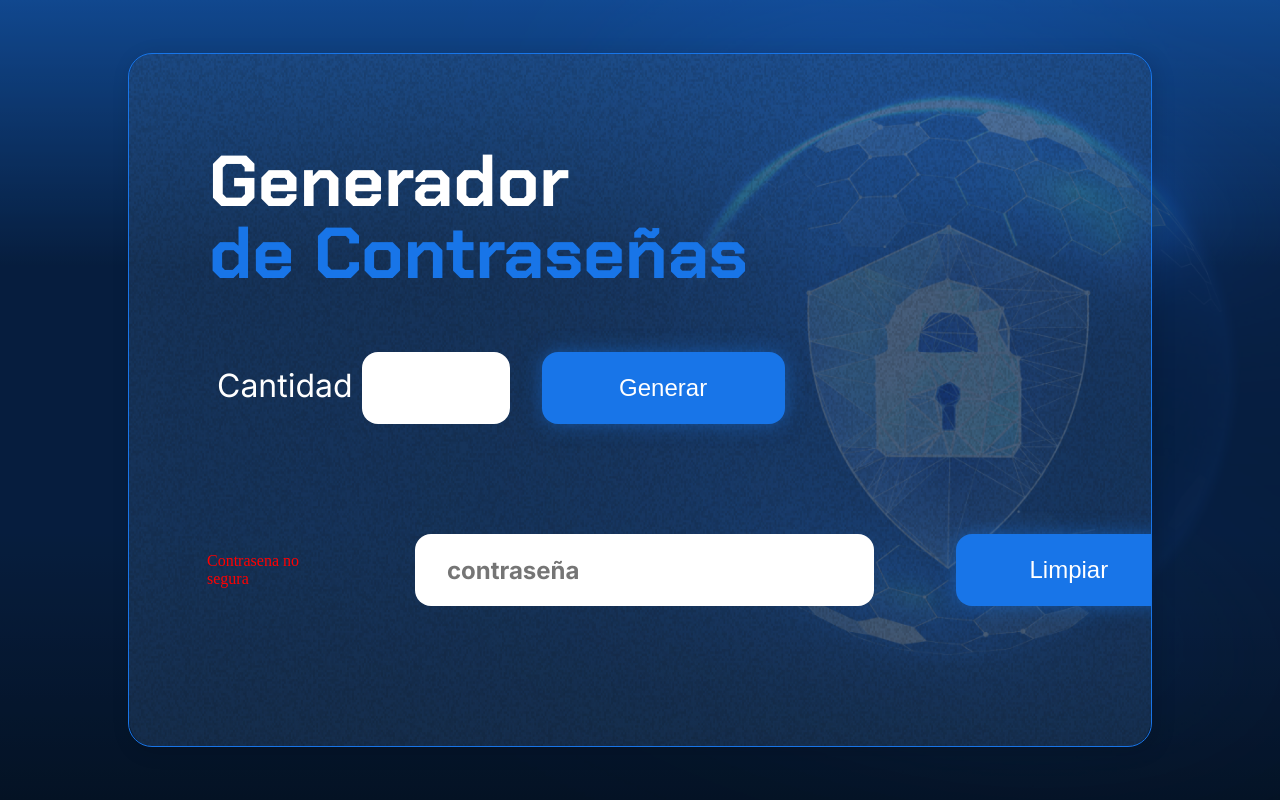
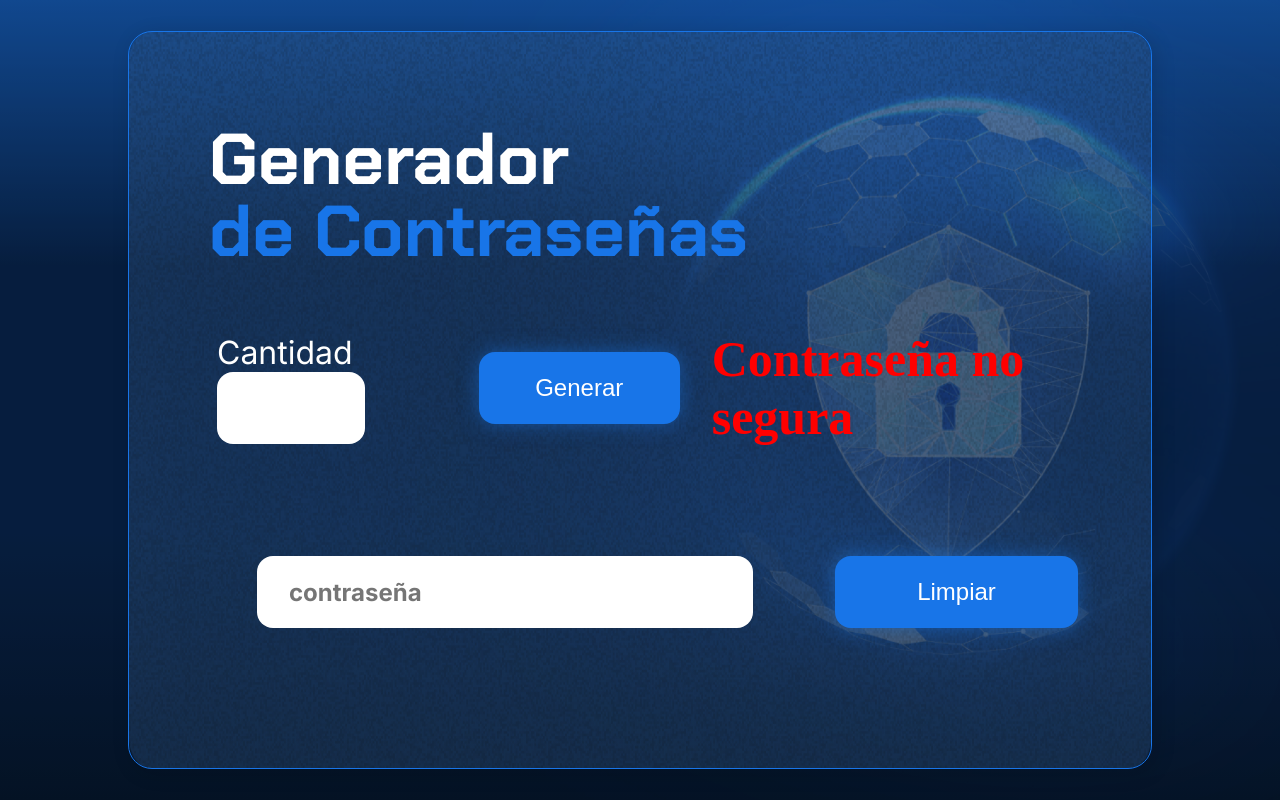
Before and after one commit to Raidrex101/generador-de-contrase-as, a plain HTML site: page index.html in a window 1280 px wide. Both pictures are taken after a click on the button "Generar". Drawn offline with Linux system fonts and the light colour scheme.

Commit message:
pequeños ajustes de mensaje de la contraseña

```diff
--- a/index.html
+++ b/index.html
@@ -1,15 +1,18 @@
 <!DOCTYPE html>
 <html lang="en">
+
 <head>
     <meta charset="UTF-8">
     <meta http-equiv="X-UA-Compatible" content="IE=edge">
     <meta name="viewport" content="width=device-width, initial-scale=1.0">
     <link rel="preconnect" href="https://fonts.googleapis.com">
     <link rel="preconnect" href="https://fonts.gstatic.com" crossorigin>
-    <link href="https://fonts.googleapis.com/css2?family=Chakra+Petch:wght@700&family=Inter:wght@400;700&display=swap" rel="stylesheet">
+    <link href="https://fonts.googleapis.com/css2?family=Chakra+Petch:wght@700&family=Inter:wght@400;700&display=swap"
+        rel="stylesheet">
     <title>Generador de contraseñas</title>
     <link rel="stylesheet" href="./assets/style.css">
 </head>
+
 <body>
 
     <main class="container">
@@ -19,12 +22,14 @@
                     <h1>Generador<span class="container__texto-azul"> de Contraseñas</span></h1>
                     <div class="container__campo">
                         <label class="texto__parrafo">Cantidad
-                            <input class="container__input" type="number" id="cantidad" >
+                            <input class="container__input" type="number" id="cantidad">
                         </label>
-                        <button class="boton" id="generar" onclick="generar()" >Generar</button>
+                        <button class="boton" id="generar" onclick="generar()">Generar</button>
+                        <div class="container_texto">
+                            <h2 id="mensaje"></h2>
+                        </div>
                     </div>
                     <div class="container__campo">
-                        <span id="mensaje"></span>
                         <input class="container__contrasena" type="text" id="contrasena" placeholder="contraseña">
                         <button class="boton" id="limpiar" onclick="limpiar()">Limpiar</button>
                     </div>
@@ -36,4 +41,5 @@
 
     <script src="main.js"></script>
 </body>
+
 </html>
--- a/main.js
+++ b/main.js
@@ -27,12 +27,14 @@ function generar() {
     constraseña.value = contraseña
 
     if (tieneMayusculas(contraseña) && tieneEspeciales(contraseña) && tieneNumeros(contraseña)) { //condicioinales  para verificar si tiene al menos un caracter de cada tipo alert contraseña segura
-        mensaje.textContent = 'Contrasena segura';
+        mensaje.textContent = 'Contraseña segura';
         mensaje.style.color ='green';
+        mensaje.style.fontSize = '50px';
 
     } else {
-        mensaje.textContent = 'Contrasena no segura';
+        mensaje.textContent = 'Contraseña no segura';
         mensaje.style.color = 'red';
+        mensaje.style.fontSize = '50px';
     }
 }
 
```
